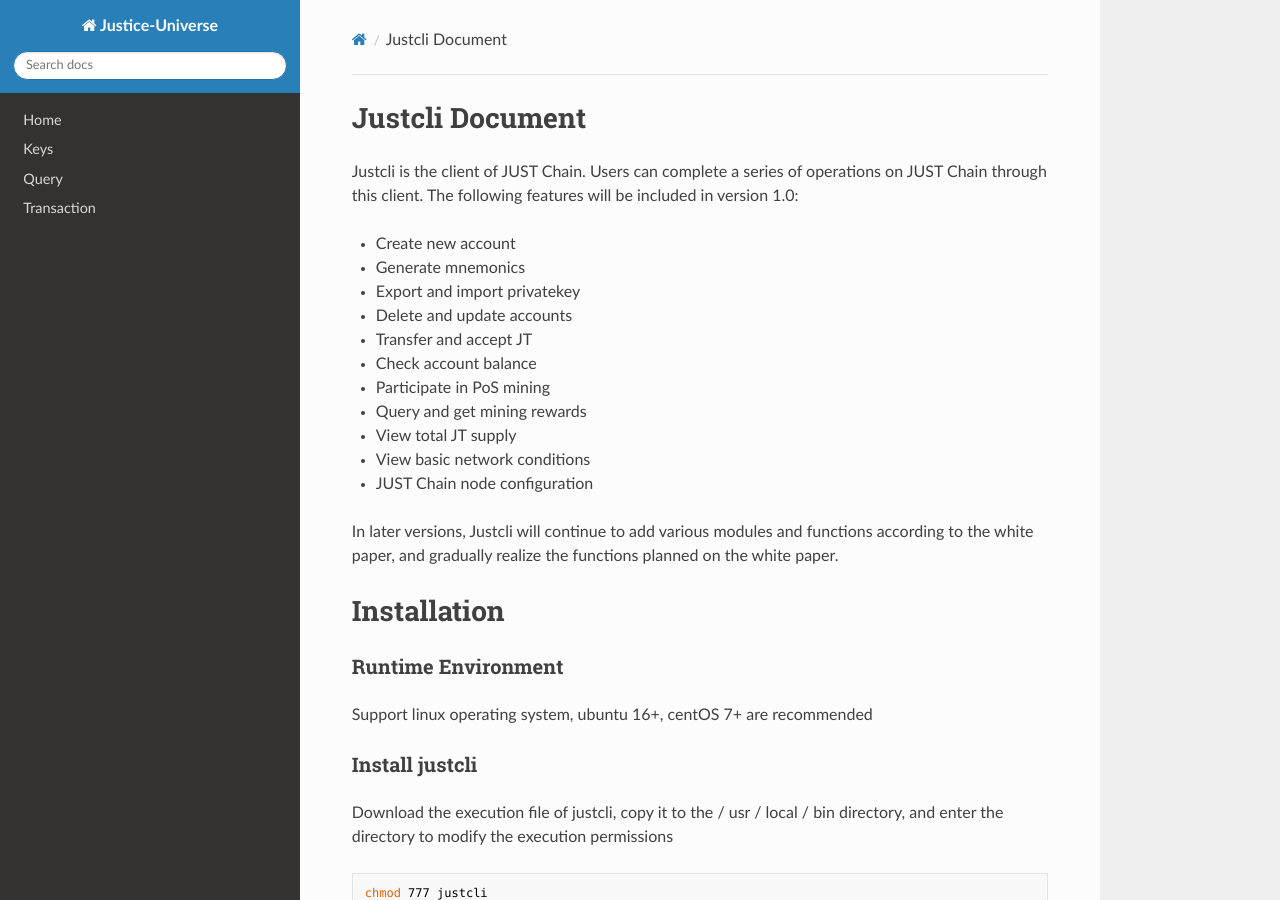
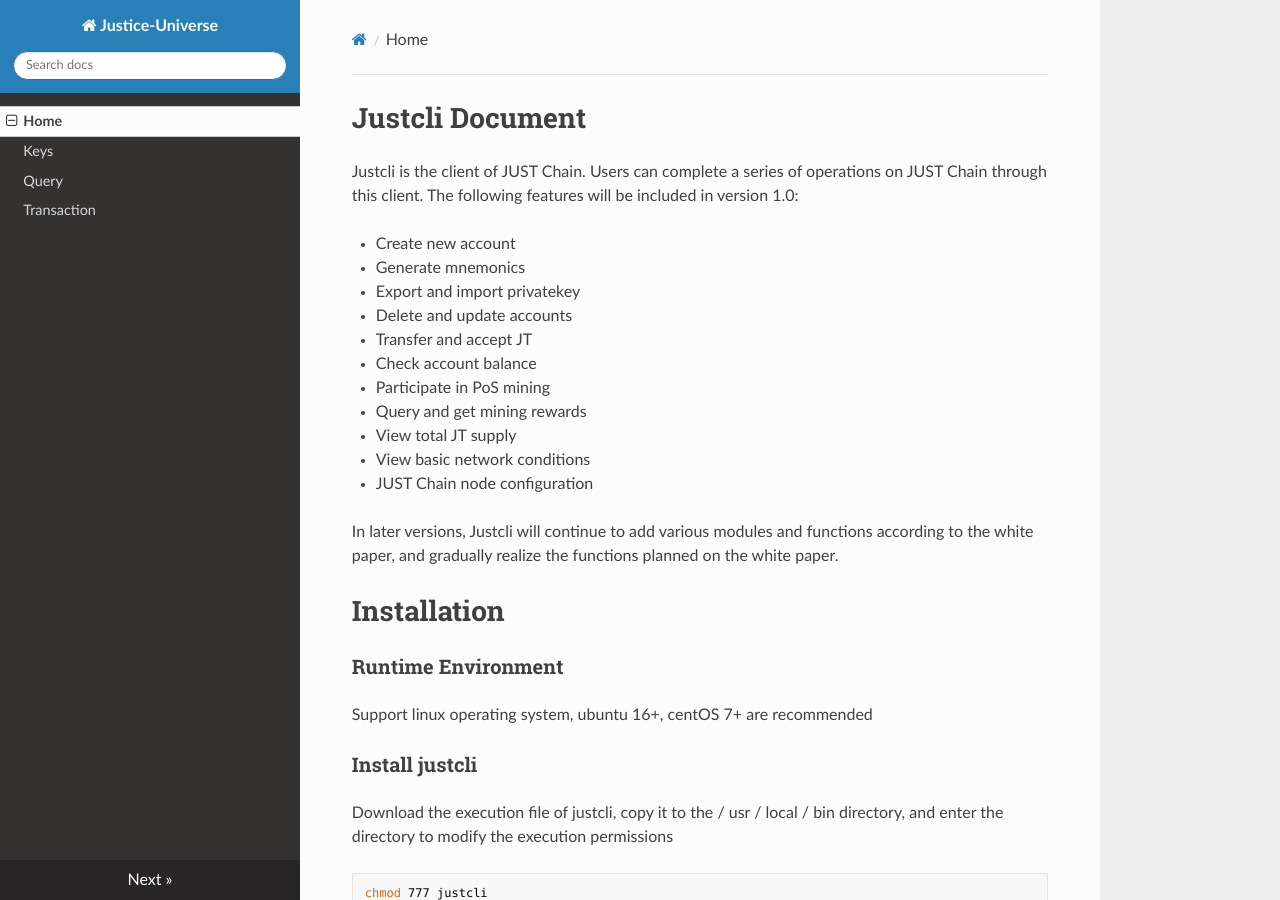
Before and after one commit to Elysium-Wonderland/Justice-Universe, an MkDocs documentation site: the page built from docs/index.md, in a window 1280 px wide and 900 px high. Built offline with MkDocs 1.6.1, drawn with Linux system fonts in a browser that asks for light colours; nearby versions of some CDN libraries; part of the change alters nothing that is shown.

Commit message:
Update mkdocs.yml

```diff
--- a/mkdocs.yml
+++ b/mkdocs.yml
@@ -1,6 +1,6 @@
 site_name: Justice-Universe
 nav:
-  - Home: readme.md
+  - Home: index.md
   - Keys: keys.md
   - Query: query.md
   - Transaction: tx.md
```
